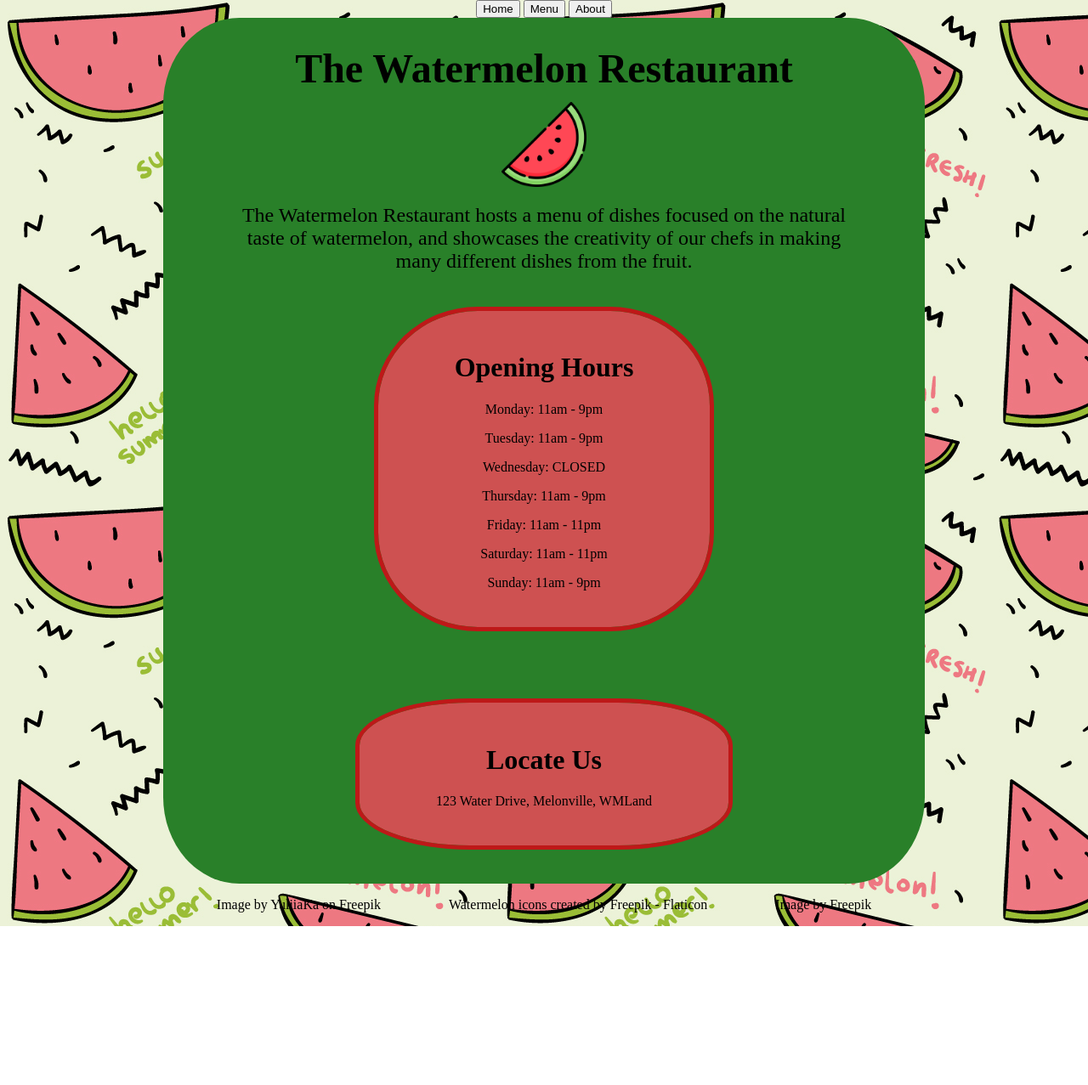
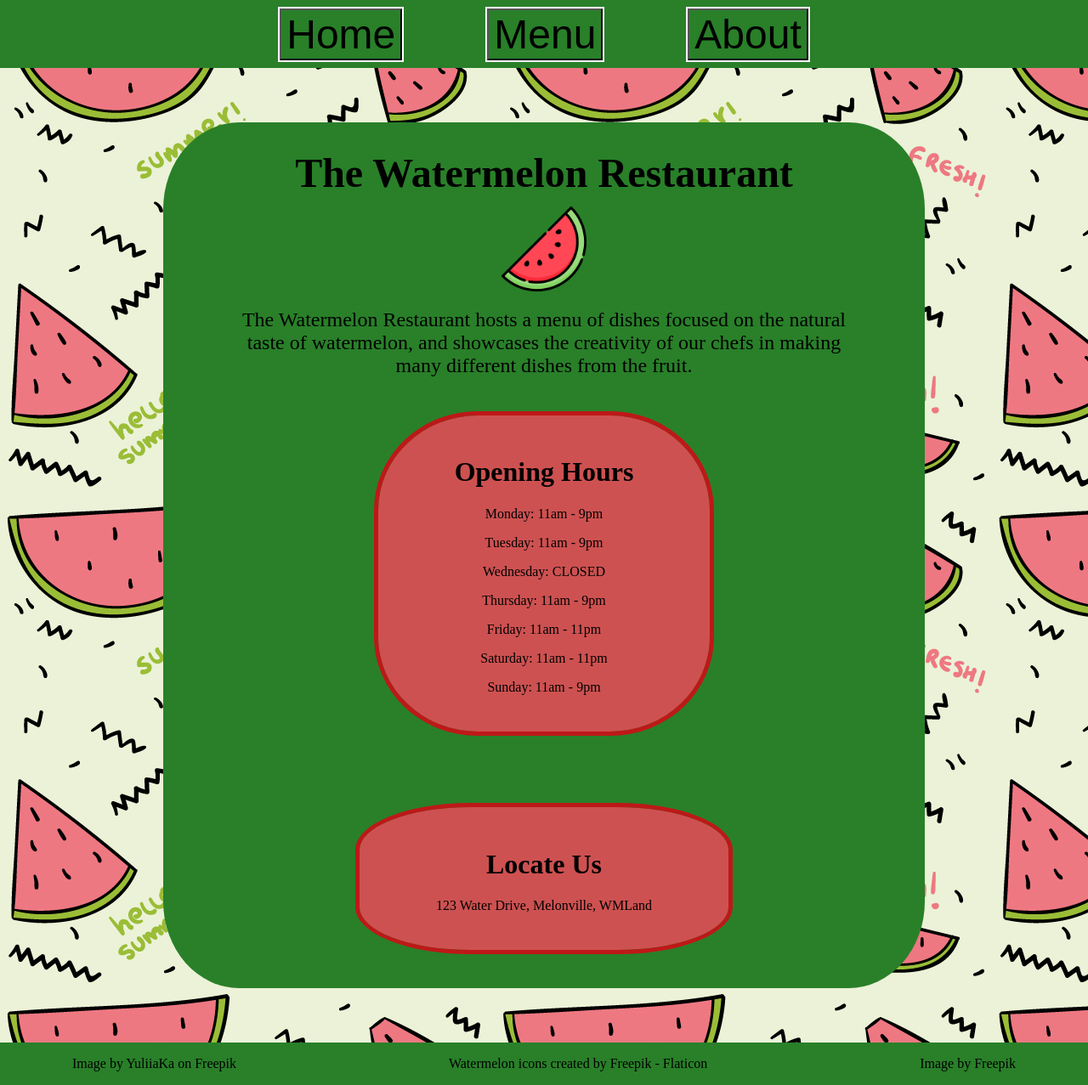
Before and after one commit to marcussleongg/restaurant-page, a website built with webpack: page src/index.html in a window 1280 px wide. Shown: the whole page at 85% size. Before the commit the page ends 1090 px from the top, so only its background shows below. Built offline with nearby package versions, Linux system fonts and the light colour scheme.

Commit message:
Add styling to header, footer, and buttons

```diff
--- a/src/style.css
+++ b/src/style.css
@@ -57,9 +57,35 @@ img {
     display: flex;
     justify-content: space-around;
     gap: 5em;
+    background-color: rgb(41, 128, 41);
+    width: 100%;
+    margin-top: 5%;
 }
 
 #attribution p a {
     text-decoration: none;
     color: black;
 }
+
+header {
+    background-color: rgb(41, 128, 41);
+    width: 100%;
+    height: 5em;
+    margin-bottom: 5%;
+    display: flex;
+    justify-content: center;
+    align-items: center;
+}
+
+header button {
+    font-size: 3em;
+    margin-left: 1em;
+    margin-right: 1em;
+    background-color: rgba(0, 0, 0, 0);
+    outline: 2px white solid;
+}
+
+#home:hover, #menu:hover, #about:hover {
+    cursor: pointer;
+    background-color: white;
+}
```
